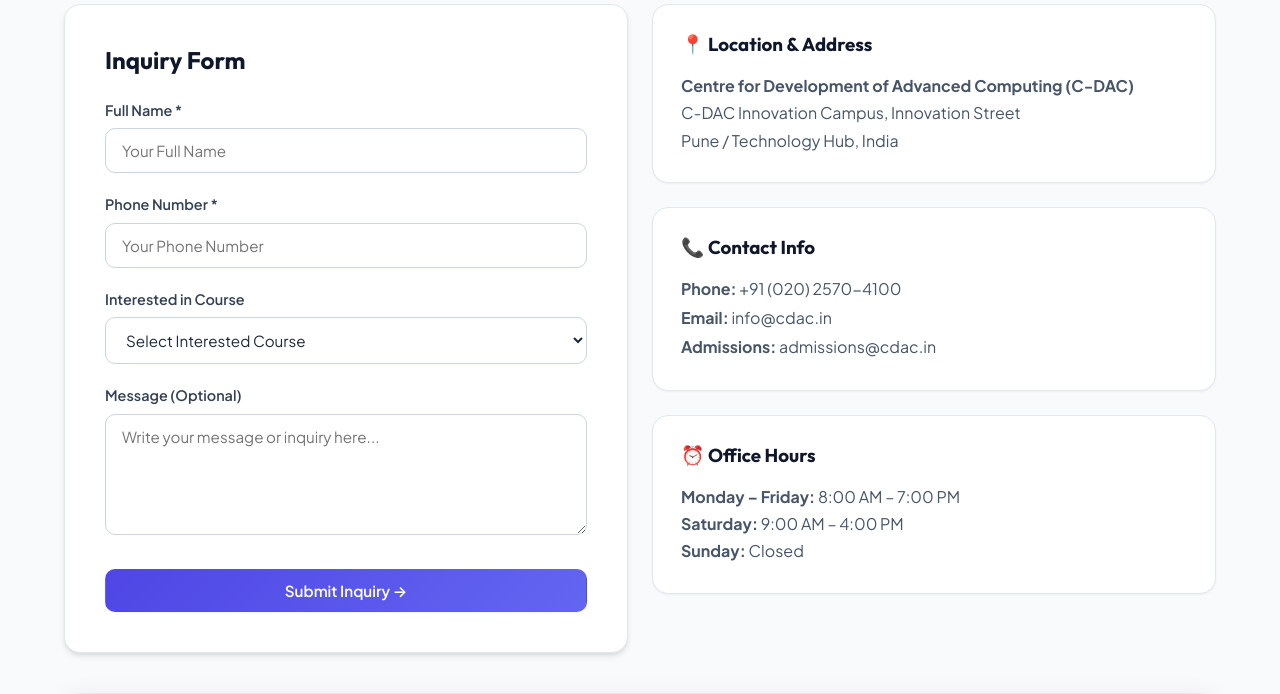
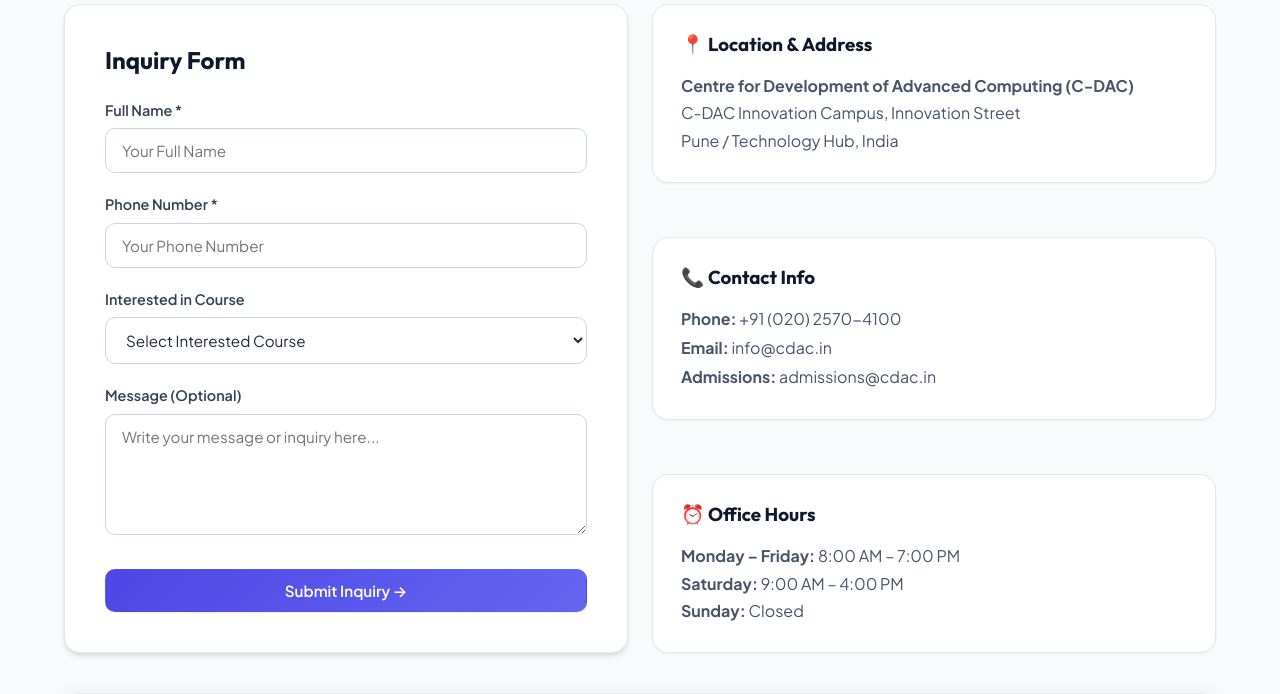
Before and after one commit to Shivam-Patel22/CDAC-CLASS-WEBSITE, a Django app: page /contact/ in a window 1280 px wide. Shown: the part 225-919 px from the top of the page. Run offline with Django 5.2, Linux system fonts and the light colour scheme; data comes from the database, SQL or seed files in the repository; data that the repository does not hold is empty.

Commit message:
fix alignment issue in contact page layout

```diff
--- a/templates/core/contact.html
+++ b/templates/core/contact.html
@@ -16,7 +16,7 @@
         </div>
     </div>
 
-    <div class="grid grid-2" style="align-items: start; margin-bottom: 2.5rem;">
+    <div class="grid grid-2" style="align-items: stretch; margin-bottom: 2.5rem;">
         <div class="form-card" style="margin: 0; max-width: 100%;">
             <h2 style="margin-bottom: 1.5rem; font-size: 1.5rem;">Inquiry Form</h2>
             <form method="post" action="{% url 'core:contact' %}" data-validate="true">
@@ -58,8 +58,8 @@
             </form>
         </div>
 
-        <div>
-            <div class="card" style="margin-bottom: 1.5rem;">
+        <div style="display: flex; flex-direction: column; justify-content: space-between; height: 100%; gap: 1.5rem;">
+            <div class="card">
                 <h3 style="margin-bottom: 1rem;">📍 Location &amp; Address</h3>
                 <p style="color: var(--gray-600); line-height: 1.7;">
                     <strong>Centre for Development of Advanced Computing (C-DAC)</strong><br>
@@ -68,7 +68,7 @@
                 </p>
             </div>
 
-            <div class="card" style="margin-bottom: 1.5rem;">
+            <div class="card">
                 <h3 style="margin-bottom: 1rem;">📞 Contact Info</h3>
                 <p style="color: var(--gray-600); line-height: 1.8;">
                     <strong>Phone:</strong> +91 (020) 2570-4100<br>
```
